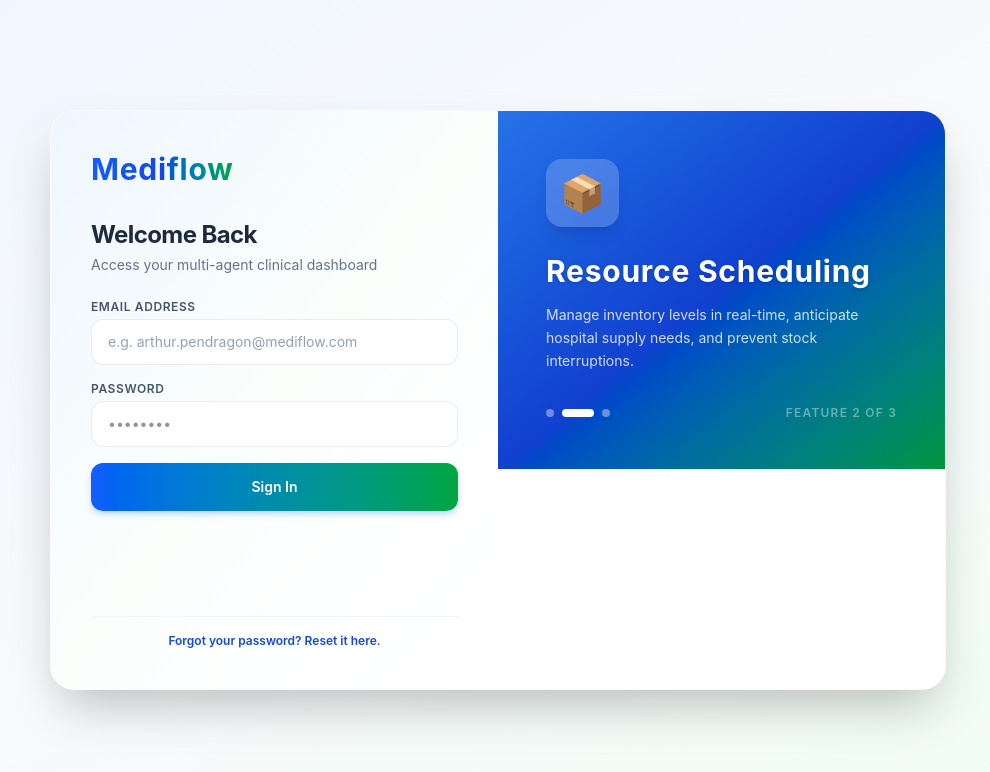
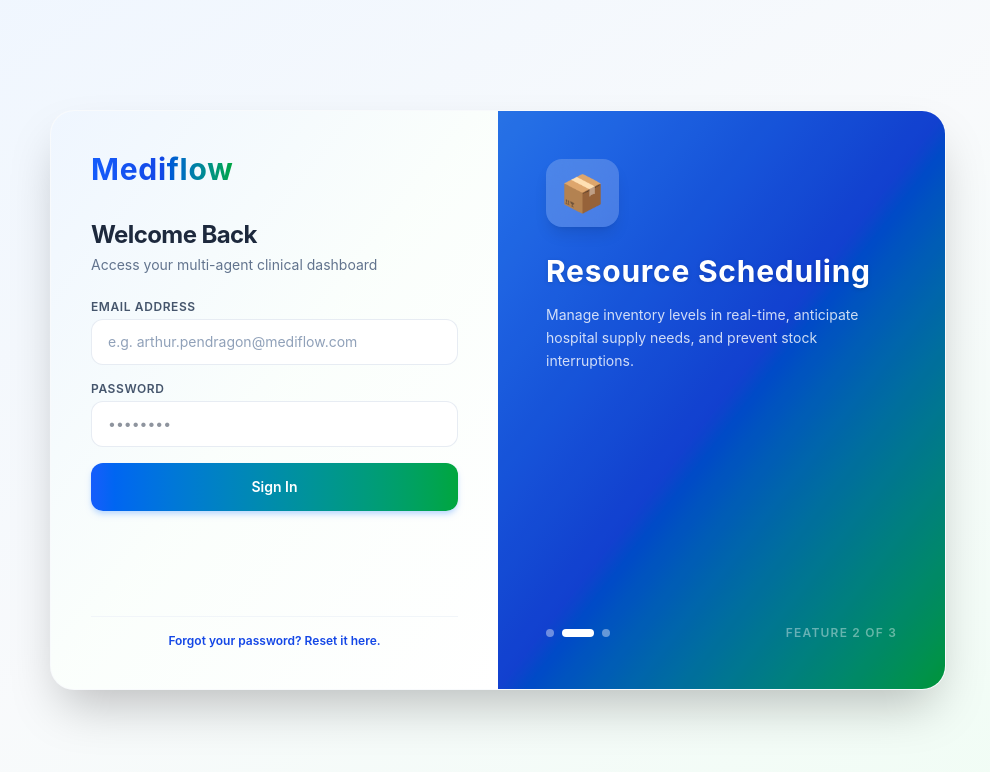
Before and after one commit to Sanasaifi786/MediFlow, a React (Vite) app in the folder frontend/: page / in a window 1280 px wide. Shown: the top 772 px of the page, without its empty margins (142-1132 px from the left). Built offline with nearby package versions, Linux system fonts and the light colour scheme.

Commit message:
fixed login form ui

```diff
--- a/frontend/src/components/Slideshow.jsx
+++ b/frontend/src/components/Slideshow.jsx
@@ -33,7 +33,7 @@ export default function Slideshow() {
 
   return (
     <div
-      className={`w-full md:w-1/2 p-12 text-white bg-gradient-to-br ${slides[slide].bg} transition-all duration-700 ease-in-out flex flex-col justify-between relative overflow-hidden select-none h-full min-h-full flex-1 self-stretch`}
+      className={`w-full md:w-1/2 p-12 text-white bg-gradient-to-br ${slides[slide].bg} transition-all duration-700 ease-in-out flex flex-col justify-between relative overflow-hidden select-none flex-1 self-stretch`}
     >
       <div className="absolute inset-0 bg-black/10"></div>
       <div className="relative z-10 flex flex-col justify-between flex-1">
```
